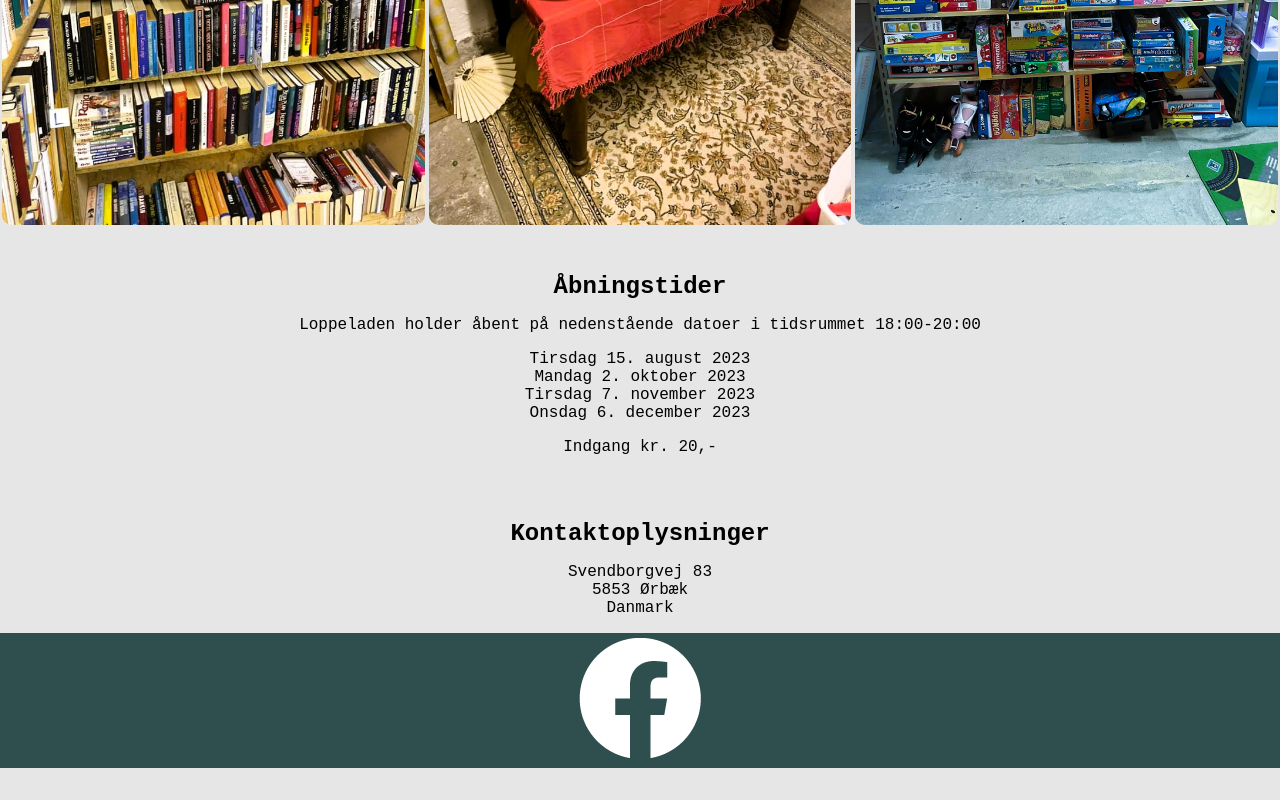
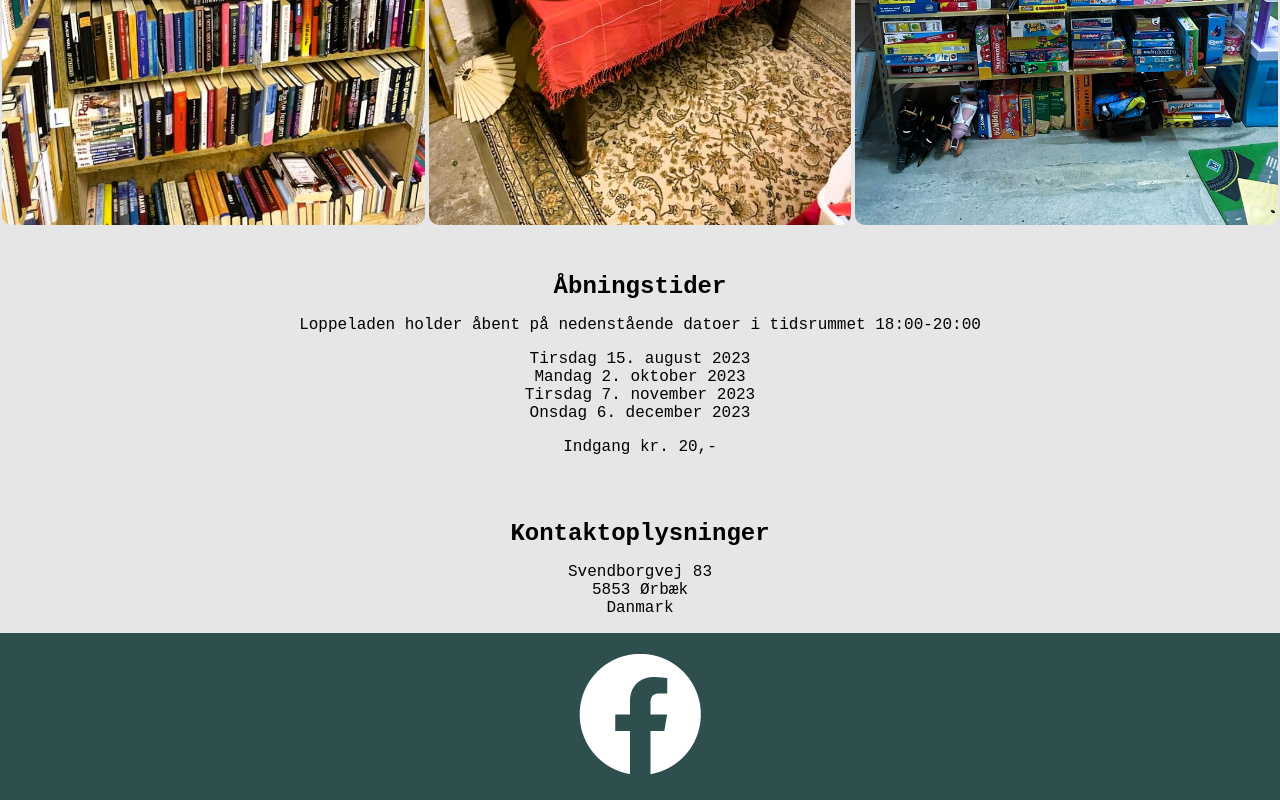
Before and after one commit to chrisanker/loppeladen, a plain HTML site: page src/index.html in a window 1280 px wide. Shown: the part 482-1282 px from the top of the page. Before the commit the page ends 1250 px from the top, so only its background shows below. Drawn offline with Linux system fonts and the light colour scheme.

Commit message:
added more styling

```diff
--- a/src/index.html
+++ b/src/index.html
@@ -47,7 +47,7 @@
     <footer>
         <div>
             <a href="https://www.facebook.com/loppeladenSvindinge">
-                <img src="assets/f_logo_RGB-White_58.png" alt="">
+                <img src="assets/f_logo_RGB-White_58.png" alt="" style="padding: 1rem;">
             </a>
         </div>
     </footer>
```
